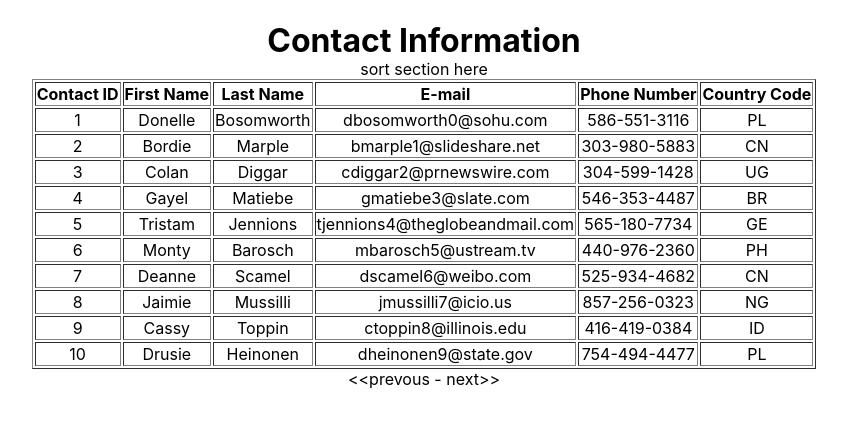
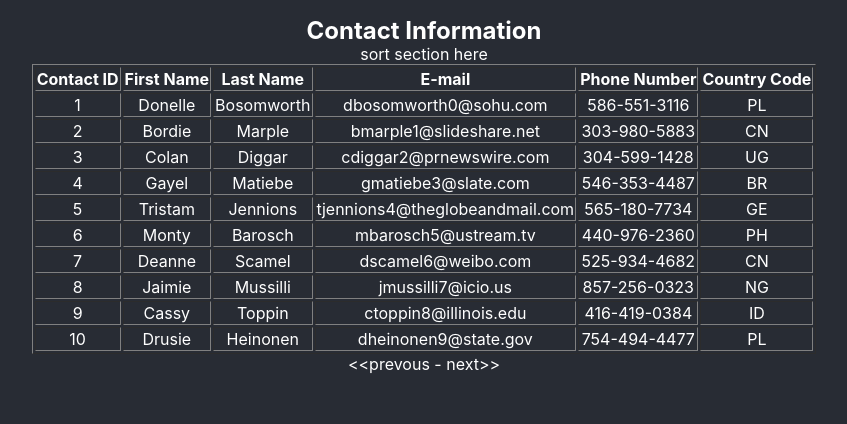
Before and after one commit to JesseGuerrero/CodingAssignment, a React (Create React App) app: page / in a window 1280 px wide. Shown: the top 424 px of the page, without its empty margins (216-1063 px from the left). Built offline with nearby package versions, Linux system fonts and the light colour scheme.

Commit message:
Make background dark blue, text color white & explicitly express font-sizes in css

```diff
--- a/src/App.css
+++ b/src/App.css
@@ -36,3 +36,13 @@
     transform: rotate(360deg);
   }
 }
+
+body {
+  font-size: 1em;
+  background-color: #282c34;
+  color: white;
+}
+
+body h1 {
+  font-size: 1.5em;
+}
```
